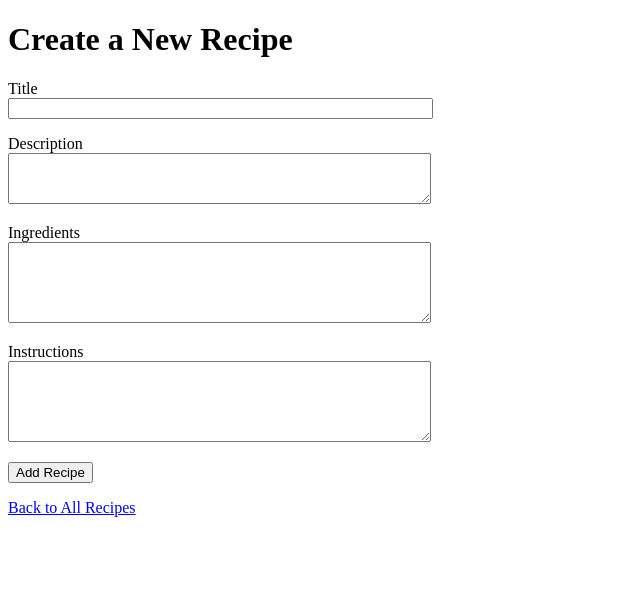
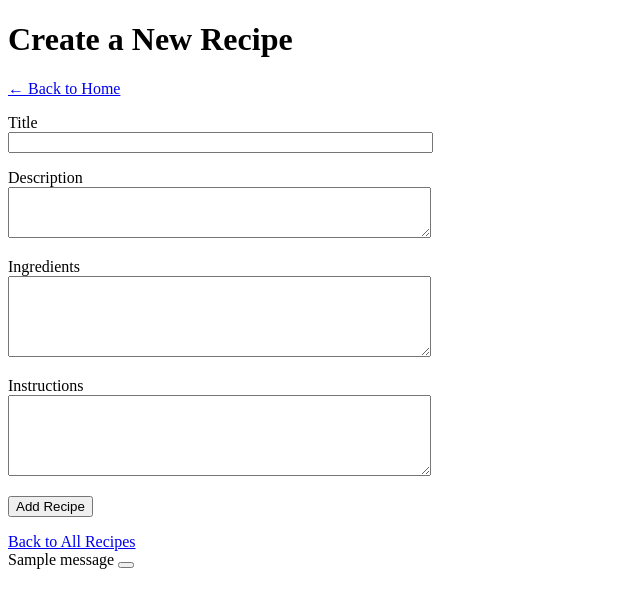
Before and after one commit to RyanTang0203/Recipe_Web_App, a Flask app: page /recipe/new in a window 1280 px wide. Shown: the top 608 px of the page, without its empty margins (0-640 px from the left). Run offline with Flask 3, Linux system fonts and the light colour scheme; a user stored in the database is signed in; tables that the repository leaves empty hold one stand-in row (values such as "Sample post"); one stand-in notice (Sample message) is shown.

Commit message:
add home button and recipe button fixed

```diff
--- a/app/templates/add_recipe.html
+++ b/app/templates/add_recipe.html
@@ -5,6 +5,7 @@
 </head>
 <body>
     <h1>Create a New Recipe</h1>
+    <a href="{{ url_for('home') }}" class="btn btn-secondary mb-3">← Back to Home</a>
     <form method="POST">
         {{ form.hidden_tag() }}
         <p>{{ form.title.label }}<br>{{ form.title(size=50) }}</p>
@@ -16,3 +17,11 @@
     <a href="{{ url_for('list_recipes') }}">Back to All Recipes</a>
 </body>
 </html>
+{% with messages = get_flashed_messages() %}
+  {% if messages %}
+    <div class="alert alert-success alert-dismissible fade show mt-3" role="alert">
+      {{ messages[0] }}
+      <button type="button" class="btn-close" data-bs-dismiss="alert" aria-label="Close"></button>
+    </div>
+  {% endif %}
+{% endwith %}
```
